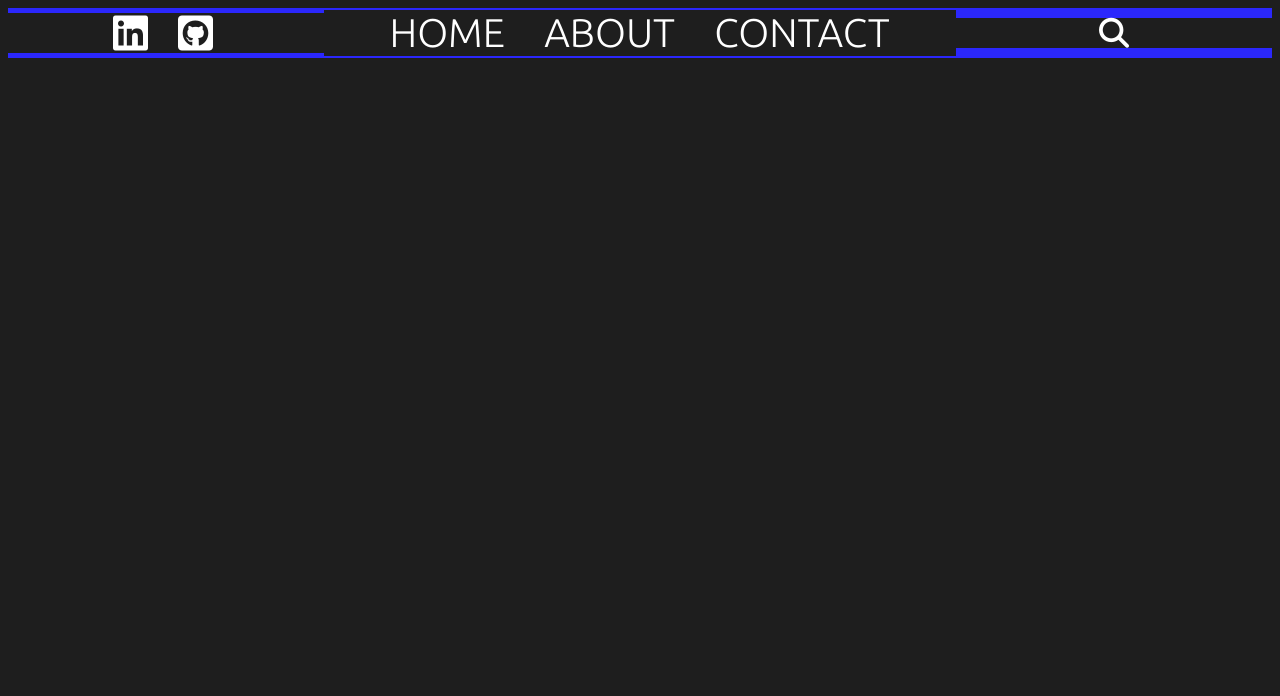
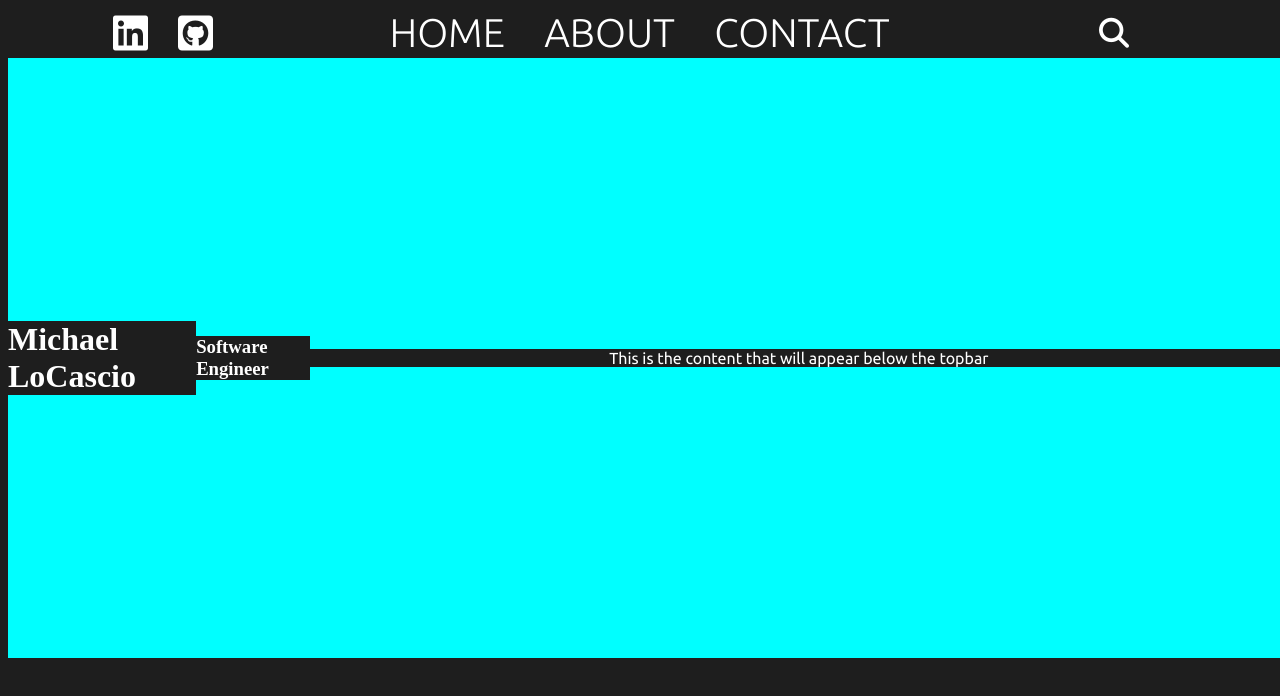
Before and after one commit to Gitmsl/msl-website, a React (Create React App) app: page / in a window 1280 px wide. Shown: the top 696 px of the page. Built offline with nearby package versions, Linux system fonts and the light colour scheme.

Commit message:
Header component
Preparing top portion of content beneath the topbar. Issues to resolve: search icon cutoff with width change, stack head text

```diff
--- a/src/App.js
+++ b/src/App.js
@@ -1,11 +1,11 @@
 import TopBar from "./topbar/TopBar";
-
+import Header from "./header/Header"
 
 function App() {
   return (
     <>
       <TopBar />
-
+      <Header />
     </>
   );
 }
--- /dev/null
+++ b/src/header/Header.jsx
@@ -0,0 +1,12 @@
+import React from 'react'
+import './header.css'
+
+export default function Header() {
+    return(
+        <div className="head">
+            <h1>Michael LoCascio</h1>
+            <h3>Software Engineer</h3>
+            <p className="headText"> This is the content that will appear below the topbar</p>
+        </div>
+    )
+}
--- /dev/null
+++ b/src/header/header.css
@@ -0,0 +1,19 @@
+
+.head {
+    display: flex;
+    width: 100vw;
+    height: 75vh;
+    align-items: center;
+    color: white;
+    background-color: aqua;
+}
+
+h1 {
+
+}
+
+.headText {
+    width: 100%;
+    text-align: center;
+    font-family: 'Ubuntu', sans-serif;
+}
--- a/src/topbar/topbar.css
+++ b/src/topbar/topbar.css
@@ -5,7 +5,7 @@
 .top{ /*Mobile first layout*/
     width: 100%;
     height: 50px;
-    background-color: rgb(255, 62, 62);
+    /* background-color: rgb(255, 62, 62); */
     position: sticky;
     top: 0;
     display: flex;
@@ -63,7 +63,7 @@
     .top{
     width: 100%;
     height: 50px;
-    background-color: rgb(141, 139, 255); /* Color change to make screen size apparent*/
+    /* background-color: rgb(141, 139, 255); Color change to make screen size apparent */
     position: sticky;
     top: 0;
     display: flex;
@@ -116,7 +116,7 @@
     .top{
     width: 100%;
     height: 50px;
-    background-color: rgb(43, 39, 252); /* Color change to make screen size apparent*/
+    /* background-color: rgb(43, 39, 252); Color change to make screen size apparent */
     position: sticky;
     top: 0;
     display: flex;
```
